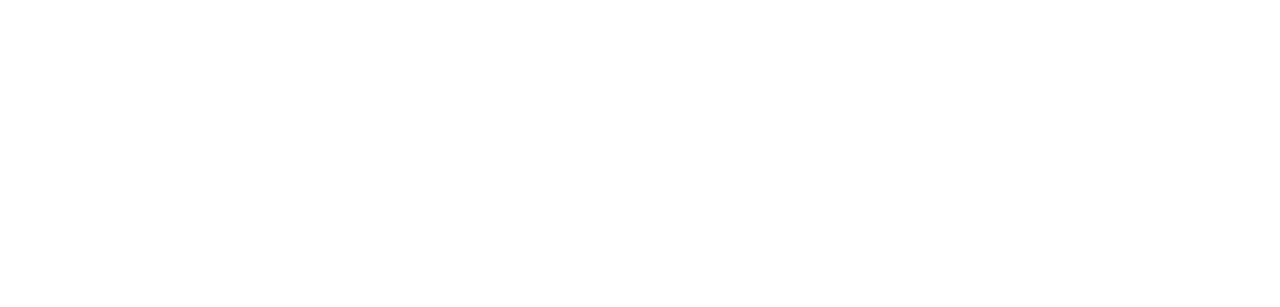
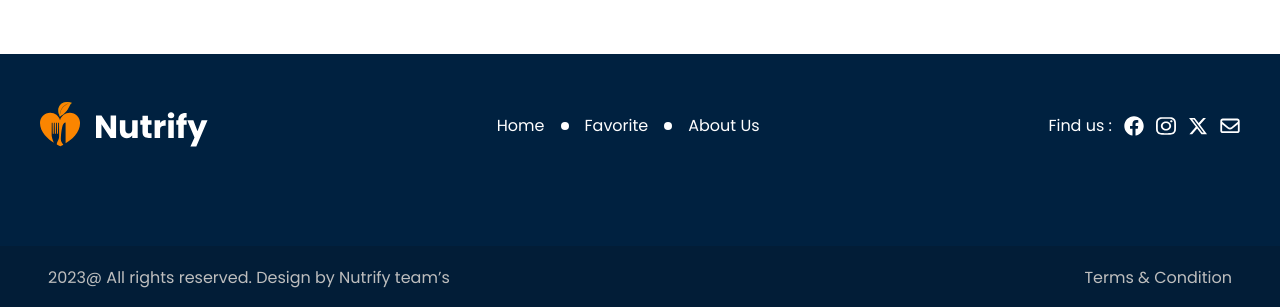
Before and after one commit to Nutrify-Dicoding/nutrify-app, a React (Vite) app: page /track in a window 1280 px wide. Shown: the part 1836-2143 px from the top of the page. Before the commit the page ends 1834 px from the top, so only its background shows below. Built offline with nearby package versions, Linux system fonts and the light colour scheme.

Commit message:
finished footer

```diff
--- /dev/null
+++ b/src/components/layouts/Footer.jsx
@@ -0,0 +1,34 @@
+const Footer = () => {
+  return (
+    <footer className="w-full mt-14 h-64 flex flex-col bg-navy justify-between  items-center">
+      <div className="flex w-full flex-row justify-between px-10 py-12">
+        <img src="icons/nutrify-logo-white.svg" alt="" />
+        <div className="text-white flex flex-row gap-4 items-center justify-center">
+          <a href="#">Home</a>
+          <span className="w-2 h-2 bg-white rounded-full"></span>
+          <a href="#">Favorite</a>
+          <span className="w-2 h-2 bg-white rounded-full"></span>
+          <a href="#">About Us</a>
+        </div>
+        <div className="flex flex-row items-center justify-center gap-3">
+          <p className="text-white  ">Find us :</p>
+          <a href="">
+            <img src="/icons/facebook.svg" alt="" />
+          </a>
+          <a href="">
+            <img src="/icons/instagram.svg" alt="" />
+          </a>
+
+          <img src="/icons/x-twitter.svg" alt="" />
+          <img src="/icons/envelope-regular.svg" alt="" />
+        </div>
+      </div>
+      <div className="h-16 w-full bg-darknavy flex flex-row justify-between  px-12 items-center text-white-400">
+        <p>2023@ All rights reserved. Design by Nutrify team’s </p>
+        <p>Terms & Condition</p>
+      </div>
+    </footer>
+  );
+};
+
+export default Footer;
--- a/src/components/layouts/index.jsx
+++ b/src/components/layouts/index.jsx
@@ -1,5 +1,6 @@
-import AppbarAfterLogin from "../appbar/AppbarAfterLogin";
-import AppbarBeforeLogin from "../appbar/AppbarBeforeLogin";
+import AppbarAfterLogin from '../appbar/AppbarAfterLogin';
+import AppbarBeforeLogin from '../appbar/AppbarBeforeLogin';
+import Footer from './Footer';
 
 // eslint-disable-next-line react/prop-types
 const Layout = ({ children }) => {
@@ -8,6 +9,7 @@
     <>
       {isLogin ? <AppbarAfterLogin /> : <AppbarBeforeLogin />}
       {children}
+      <Footer />
     </>
   );
 };
--- a/src/pages/Home.jsx
+++ b/src/pages/Home.jsx
@@ -20,29 +20,6 @@
         <FilterContainer />
         <ListFoodContainer />
       </section>
-      <footer className="w-full h-64 flex flex-col bg-navy justify-between  items-center">
-        <div className="flex w-full flex-row justify-between px-10 py-12">
-          <img src="icons/nutrify-logo-white.svg" alt="" />
-          <div className="text-white flex flex-row gap-4 items-center justify-center">
-            <a href="#">Home</a>
-            <span className="w-2 h-2 bg-white rounded-full"></span>
-            <a href="#">Favorite</a>
-            <span className="w-2 h-2 bg-white rounded-full"></span>
-            <a href="#">About Us</a>
-          </div>
-          <div className="flex flex-row items-center justify-center gap-3">
-            <p className="text-white  ">Find us :</p>
-            <img src="/icons/facebook.svg" alt="" />
-            <img src="/icons/instagram.svg" alt="" />
-            <img src="/icons/x-twitter.svg" alt="" />
-            <img src="/icons/envelope-regular.svg" alt="" />
-          </div>
-        </div>
-        <div className="h-16 w-full bg-darknavy flex flex-row justify-between  px-12 items-center text-white-400">
-          <p>2023@ All rights reserved. Design by Nutrify team’s </p>
-          <p>Terms & Condition</p>
-        </div>
-      </footer>
     </>
   );
 };
--- a/src/pages/Tracking.jsx
+++ b/src/pages/Tracking.jsx
@@ -5,7 +5,7 @@
 
 const Tracking = () => {
   return (
-    <section className="px-[12.25%] w-full h-screen tab:h-full tab:pt-[4rem] mt-36 ">
+    <section className="px-[12.25%] w-full tab:h-full tab:pt-[4rem] mt-36 ">
       <p
         className="font-bold text-2xl
         ">
```
Lines whose indentation alone changed are shown as unchanged.
